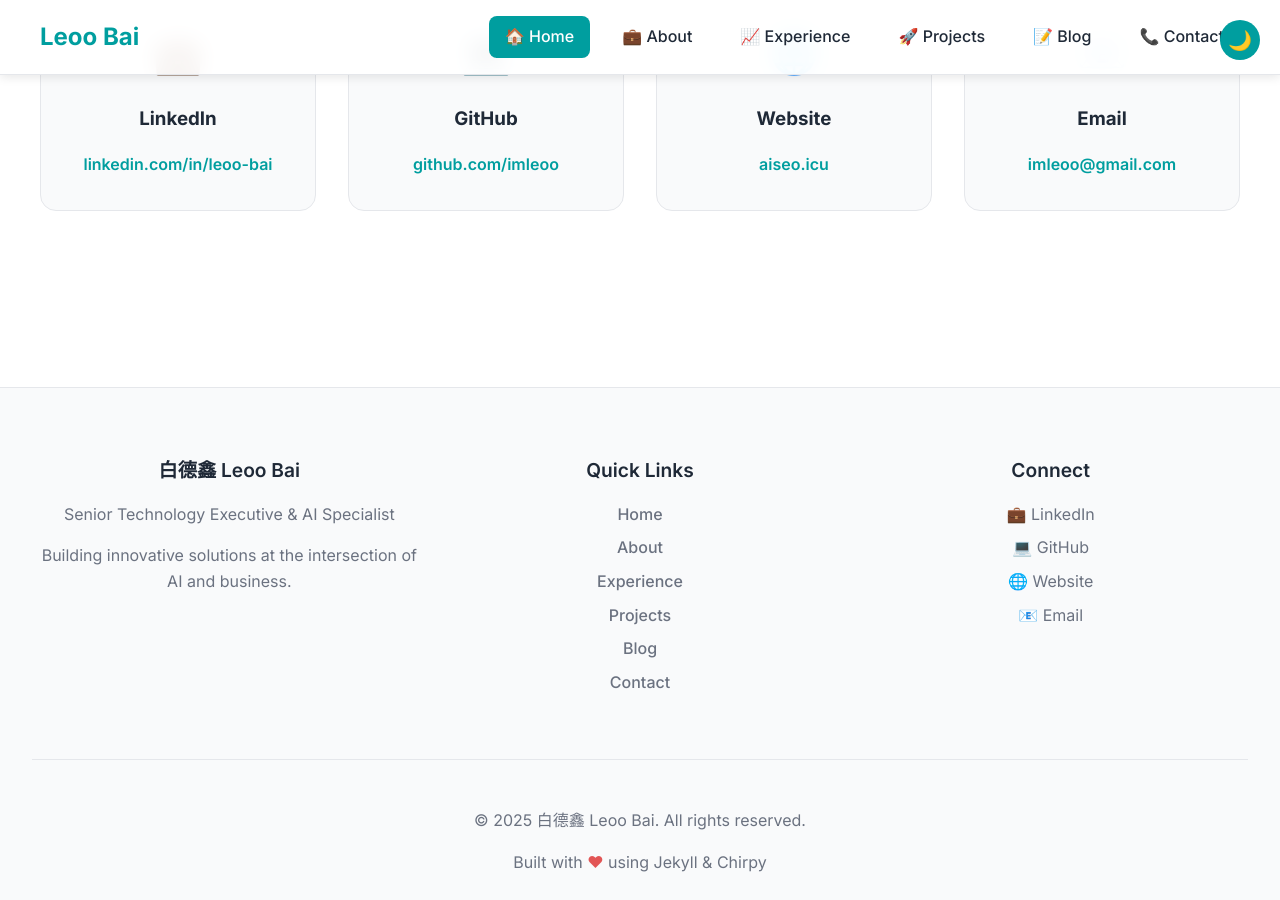
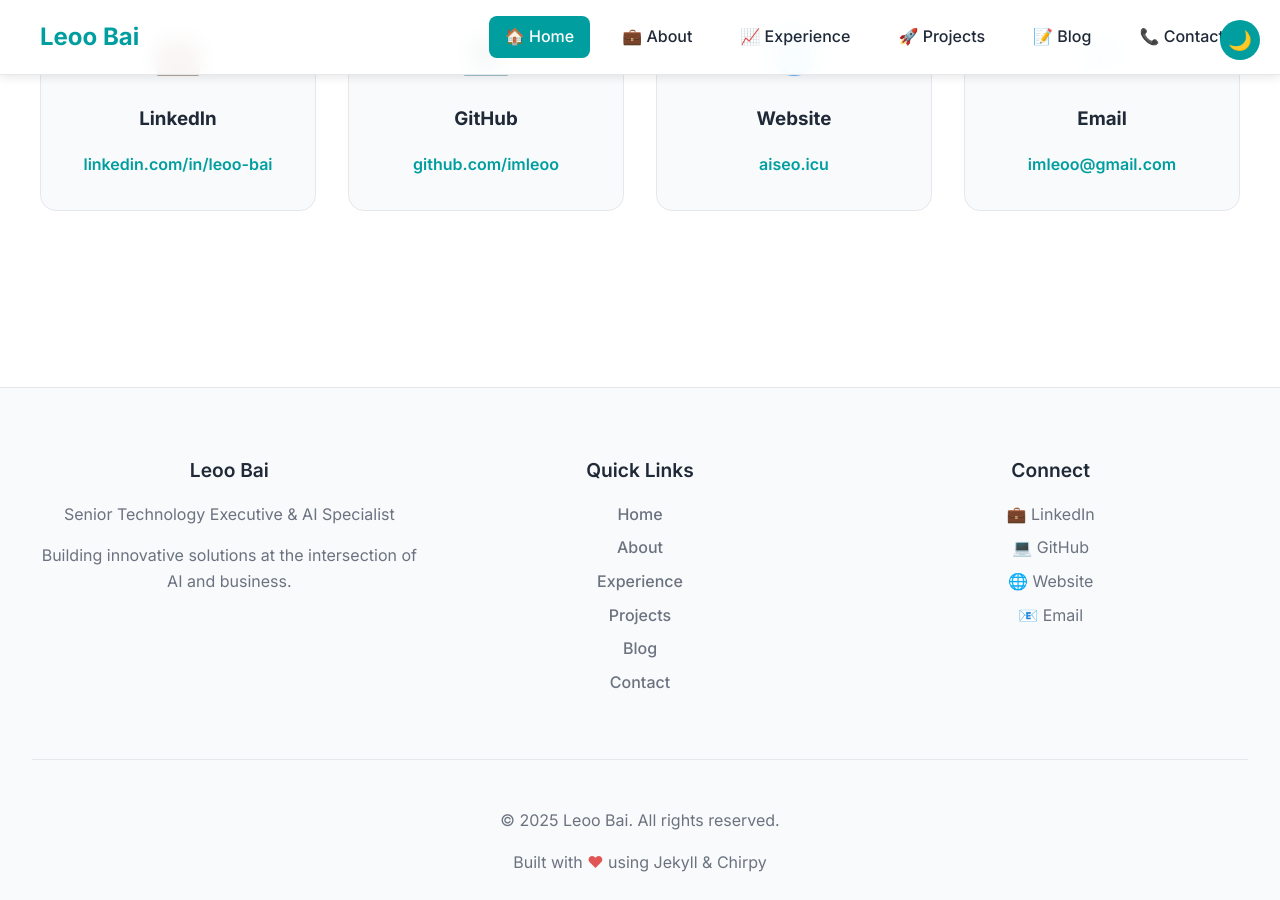
Before and after one commit to imleoo/imleoo.github.io, a Jekyll site: the page built from index.md, in a window 1280 px wide and 900 px high, scrolled down 3678 px. Built offline with Jekyll 4.4.1, drawn with Linux system fonts in a browser that asks for light colours.

Commit message:
统一姓名格式，将所有出现的“白德鑫 Leoo Bai”更改为“Leoo Bai”

```diff
--- a/_config.yml
+++ b/_config.yml
@@ -1,7 +1,7 @@
 title: "Leoo Bai - AI & Technology Executive"
 title_separator: "-"
 subtitle: "Senior Technology Executive & AI Specialist"
-name: "白德鑫 Leoo Bai"
+name: "Leoo Bai"
 description: "AI Specialist & Technology Executive with 10+ years in Big Data, Cloud Computing, and Machine Learning. Founder of AiSEO.icu."
 url: "https://imleoo.github.io"
 baseurl: ""
@@ -86,7 +86,7 @@
 
 # Site Author
 author:
-  name: "白德鑫 Leoo Bai"
+  name: "Leoo Bai"
   avatar: "https://github.com/imleoo.png"
   bio: "Senior Technology Executive & AI Specialist"
   location: "China"
--- a/_includes/footer.html
+++ b/_includes/footer.html
@@ -3,7 +3,7 @@
 <footer class="footer">
   <div class="footer-content">
     <div class="footer-section">
-      <h3>白德鑫 Leoo Bai</h3>
+      <h3>Leoo Bai</h3>
       <p>Senior Technology Executive & AI Specialist</p>
       <p>Building innovative solutions at the intersection of AI and business.</p>
     </div>
@@ -32,7 +32,7 @@
   </div>
 
   <div class="footer-bottom">
-    <p>&copy; 2025 白德鑫 Leoo Bai. All rights reserved.</p>
+    <p>&copy; 2025 Leoo Bai. All rights reserved.</p>
     <p>Built with <span style="color: #e25555;">♥</span> using Jekyll & Chirpy</p>
   </div>
 </footer>
--- a/index.md
+++ b/index.md
@@ -5,7 +5,7 @@
 <!-- Hero Section -->
 <div class="hero-section">
   <div class="hero-content">
-    <h1 class="hero-title">白德鑫 Leoo Bai</h1>
+    <h1 class="hero-title">Leoo Bai</h1>
     <p class="hero-subtitle">Senior Technology Executive & AI Specialist</p>
     <p class="hero-description">Founder of AiSEO.icu | 10+ years in AI, Big Data & Cloud Computing</p>
     <div class="hero-buttons">
```
Also changed, not shown: about.md (+1 -1 lines), 2 other files.
